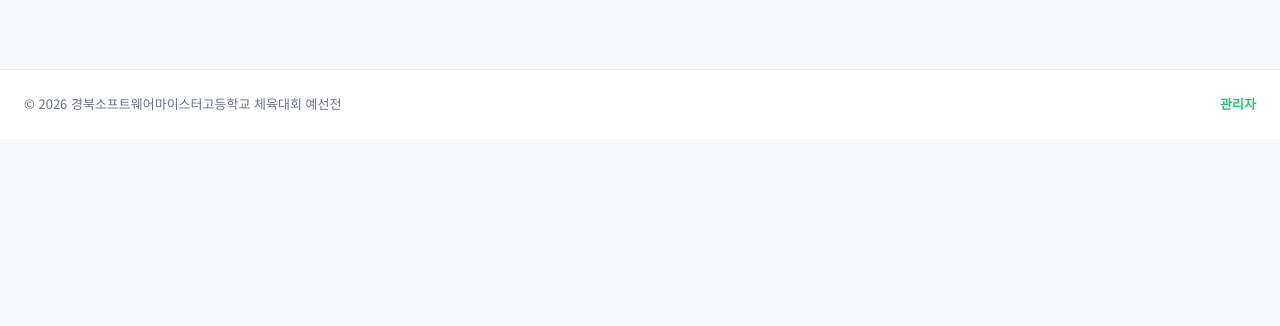
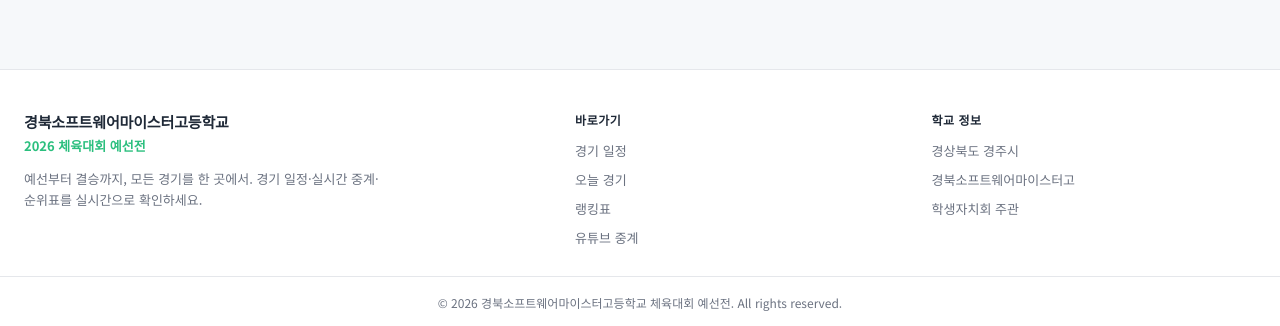
Before and after one commit to 081114ysm/School_Sportday, a Next.js app in the folder frontend/: page /youtube in a window 1280 px wide. Shown: the part 816-1142 px from the top of the page. Before the commit the page ends 955 px from the top, so only its background shows below. Built offline with nearby package versions, Linux system fonts and the light colour scheme; no server answers.

Commit message:
feat(footer): 푸터 내용 보강 및 관리자 링크 제거

```diff
--- a/frontend/src/components/Footer.module.css
+++ b/frontend/src/components/Footer.module.css
@@ -6,31 +6,90 @@
 .inner {
   max-width: 1280px;
   margin: 0 auto;
-  padding: 24px;
-  display: flex;
-  justify-content: space-between;
-  flex-wrap: wrap;
-  gap: 12px;
+  padding: 40px 24px 28px;
+  display: grid;
+  grid-template-columns: 1.6fr 1fr 1fr;
+  gap: 32px;
+  color: var(--text2);
   font-size: 13px;
+}
+.brand {
+  max-width: 360px;
+}
+.brandTitle {
+  font-size: 15px;
+  font-weight: 800;
+  color: var(--text);
+  letter-spacing: -0.01em;
+}
+.brandSub {
+  margin-top: 2px;
+  font-size: 13px;
+  font-weight: 600;
+  color: var(--green);
+}
+.brandDesc {
+  margin: 12px 0 0;
+  line-height: 1.6;
   color: var(--text2);
 }
-.links {
+.col {
   display: flex;
-  gap: 16px;
+  flex-direction: column;
 }
-.links a {
+.colTitle {
+  font-size: 12px;
+  font-weight: 800;
+  letter-spacing: 0.04em;
+  text-transform: uppercase;
+  color: var(--text);
+  margin-bottom: 12px;
+}
+.list {
+  list-style: none;
+  padding: 0;
+  margin: 0;
+  display: flex;
+  flex-direction: column;
+  gap: 8px;
+}
+.list a {
+  color: var(--text2);
+  text-decoration: none;
+  transition: color 0.15s;
+}
+.list a:hover {
   color: var(--green);
-  font-weight: 600;
 }
-@media (max-width: 640px) {
+.copy {
+  border-top: 1px solid var(--border);
+  padding: 16px 24px;
+  text-align: center;
+  font-size: 12px;
+  color: var(--text2);
+}
+@media (max-width: 860px) {
+  .inner {
+    grid-template-columns: 1fr 1fr;
+    gap: 24px;
+    padding: 32px 20px 20px;
+  }
+  .brand {
+    grid-column: 1 / -1;
+    max-width: none;
+  }
+}
+@media (max-width: 520px) {
   .footer {
     margin-top: 48px;
   }
   .inner {
-    padding: 18px 16px;
-    flex-direction: column;
-    align-items: flex-start;
-    gap: 8px;
-    font-size: 12px;
+    grid-template-columns: 1fr;
+    padding: 28px 16px 16px;
+    gap: 22px;
+  }
+  .copy {
+    padding: 14px 16px;
+    font-size: 11px;
   }
 }
--- a/frontend/src/components/Footer.tsx
+++ b/frontend/src/components/Footer.tsx
@@ -5,10 +5,38 @@ export default function Footer() {
   return (
     <footer className={styles.footer}>
       <div className={styles.inner}>
-        <span>&copy; 2026 경북소프트웨어마이스터고등학교 체육대회 예선전</span>
-        <div className={styles.links}>
-          <Link href="/admin">관리자</Link>
+        <div className={styles.brand}>
+          <div className={styles.brandTitle}>
+            경북소프트웨어마이스터고등학교
+          </div>
+          <div className={styles.brandSub}>2026 체육대회 예선전</div>
+          <p className={styles.brandDesc}>
+            예선부터 결승까지, 모든 경기를 한 곳에서. 경기 일정·실시간 중계·
+            순위표를 실시간으로 확인하세요.
+          </p>
         </div>
+
+        <div className={styles.col}>
+          <div className={styles.colTitle}>바로가기</div>
+          <ul className={styles.list}>
+            <li><Link href="/schedule">경기 일정</Link></li>
+            <li><Link href="/today">오늘 경기</Link></li>
+            <li><Link href="/rankings">랭킹표</Link></li>
+            <li><Link href="/youtube">유튜브 중계</Link></li>
+          </ul>
+        </div>
+
+        <div className={styles.col}>
+          <div className={styles.colTitle}>학교 정보</div>
+          <ul className={styles.list}>
+            <li>경상북도 경주시</li>
+            <li>경북소프트웨어마이스터고</li>
+            <li>학생자치회 주관</li>
+          </ul>
+        </div>
+      </div>
+      <div className={styles.copy}>
+        &copy; 2026 경북소프트웨어마이스터고등학교 체육대회 예선전. All rights reserved.
       </div>
     </footer>
   );
```
